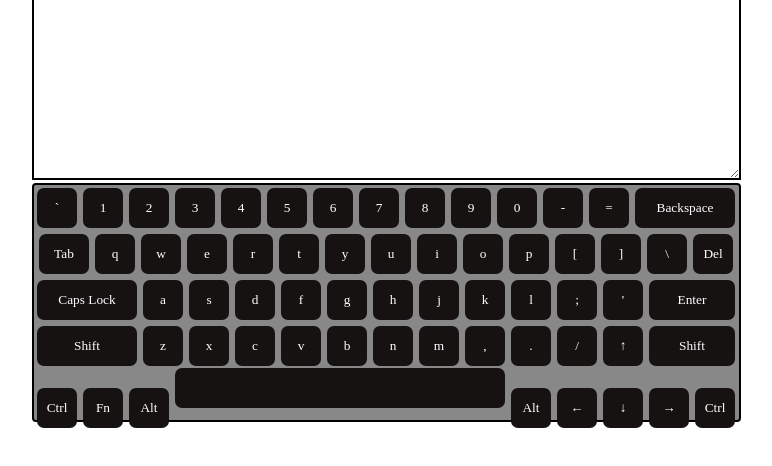
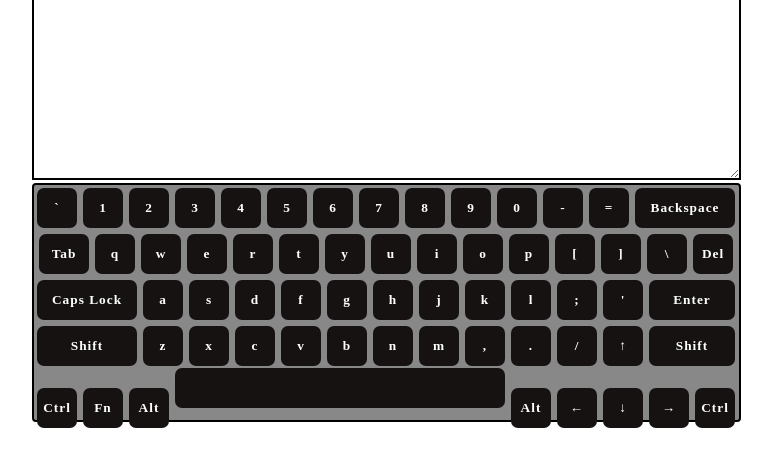
Before and after one commit to basilik1/virtual-keyboard, a plain HTML site: page index.html in a window 1280 px wide. Shown: the part 64-530 px from the top of the page, without its empty margins (254-1026 px from the left). Drawn offline with Linux system fonts and the light colour scheme.

Commit message:
feat: Added functionality for display, added styles

```diff
--- a/css/main.css
+++ b/css/main.css
@@ -29,6 +29,7 @@ body {
 	width: 705px;
 	height: 200px;
 	border: 2px solid #000;
+	font-size: 20px;
 }
 
 .keyboard-body {
@@ -47,8 +48,10 @@ body {
 	/* border: 1px solid #000; */
 	margin:  3px ;
 	cursor: pointer;
-	font-weight: 500;
+	font-weight: 700;
 	border-radius: 7px;
+	line-height: 40px;
+	letter-spacing: 1px;
 }
 
 .keyboard-key:hover {
@@ -56,6 +59,11 @@ body {
 }
 
 .keyboard-key:active {
+	background-color: #4e4d4d;
+	border-radius: 15px;
+}
+
+.active {
 	background-color: #4e4d4d;
 	border-radius: 15px;
 }
--- a/js/main.js
+++ b/js/main.js
@@ -17,75 +17,75 @@ keyboardDiv.append(keyboardText, keyboardBody);
 keyboardBody.append(keyboardLine);
 
 const keyboardKeysArr = [
-  { label: '`', value: '`' },
-  { label: '1', value: '1' },
-  { label: '2', value: '2' },
-  { label: '3', value: '3' },
-  { label: '4', value: '4' },
-  { label: '5', value: '5' },
-  { label: '6', value: '6' },
-  { label: '7', value: '7' },
-  { label: '8', value: '8' },
-  { label: '9', value: '9' },
-  { label: '0', value: '0' },
-  { label: '-', value: '-' },
-  { label: '=', value: '=' },
+  { data: "data-special", label: '`', value: '`' },
+  { data: "data-special", label: '1', value: '1' },
+  { data: "data-special", label: '2', value: '2' },
+  { data: "data-special", label: '3', value: '3' },
+  { data: "data-special", label: '4', value: '4' },
+  { data: "data-special", label: '5', value: '5' },
+  { data: "data-special", label: '6', value: '6' },
+  { data: "data-special", label: '7', value: '7' },
+  { data: "data-special", label: '8', value: '8' },
+  { data: "data-special", label: '9', value: '9' },
+  { data: "data-special", label: '0', value: '0' },
+  { data: "data-special", label: '-', value: '-' },
+  { data: "data-special", label: '=', value: '=' },
   { label: 'Backspace', value: 'Backspace' },
 
   { label: 'Tab', value: 'Tab' },
-  { label: 'Q', value: 'q' },
-  { label: 'W', value: 'w' },
-  { label: 'E', value: 'e' },
-  { label: 'R', value: 'r' },
-  { label: 'T', value: 't' },
-  { label: 'Y', value: 'y' },
-  { label: 'U', value: 'u' },
-  { label: 'I', value: 'i' },
-  { label: 'O', value: 'o' },
-  { label: 'P', value: 'p' },
-  { label: '[', value: '[' },
-  { label: ']', value: ']' },
-  {  label: '\\', value: '\\'  },
-  {  label: 'Del', value: 'Del'  },
+  { data: "data-register", label: 'Q', value: 'q' },
+  { data: "data-register", label: 'W', value: 'w' },
+  { data: "data-register", label: 'E', value: 'e' },
+  { data: "data-register", label: 'R', value: 'r' },
+  { data: "data-register", label: 'T', value: 't' },
+  { data: "data-register", label: 'Y', value: 'y' },
+  { data: "data-register", label: 'U', value: 'u' },
+  { data: "data-register", label: 'I', value: 'i' },
+  { data: "data-register", label: 'O', value: 'o' },
+  { data: "data-register", label: 'P', value: 'p' },
+  { data: "data-special", label: '[', value: '[' },
+  { data: "data-special", label: ']', value: ']' },
+  { data: "data-special", label: '\\', value: '\\'  },
+  { label: 'Del', value: 'Del'  },
 
   {  label: 'Caps Lock', value: 'Caps Lock' },
-  {  label: 'A', value: 'a' },
-  {  label: 'S', value: 's' },
-  {  label: 'D', value: 'd' },
-  {  label: 'F', value: 'f' },
-  {  label: 'G', value: 'g' },
-  {  label: 'H', value: 'h' },
-  {  label: 'J', value: 'j' },
-  {  label: 'K', value: 'k' },
-  {  label: 'L', value: 'l' },
-  {  label: ';', value: ';' },
-  {  label: "'", value: "'" },
-  { label: 'Enter', value: 'Enter' },
+  {  data: "data-register", label: 'A', value: 'a' },
+  {  data: "data-register", label: 'S', value: 's' },
+  {  data: "data-register", label: 'D', value: 'd' },
+  {  data: "data-register", label: 'F', value: 'f' },
+  {  data: "data-register", label: 'G', value: 'g' },
+  {  data: "data-register", label: 'H', value: 'h' },
+  {  data: "data-register", label: 'J', value: 'j' },
+  {  data: "data-register", label: 'K', value: 'k' },
+  {  data: "data-register", label: 'L', value: 'l' },
+  {  data: "data-special", label: ';', value: ';' },
+  {  data: "data-special", label: "'", value: "'" },
+  { label: 'Enter', value: 'Enter'},
 
   {  label: 'shiftLeft', value: 'Shift' },
-  {  label: 'Z', value: 'z' },
-  {  label: 'X', value: 'x' },
-  {  label: 'C', value: 'c' },
-  {  label: 'V', value: 'v' },
-  {  label: 'B', value: 'b' },
-  {  label: 'N', value: 'n' },
-  {  label: 'M', value: 'm' },
-  {  label: ',', value: ',' },
-  {  label: '.', value: '.' },
-  {  label: '/', value: "/" },
-  {  label: 'up', value: '↑' },
+  {  data: "data-register", label: 'Z', value: 'z' },
+  {  data: "data-register", label: 'X', value: 'x' },
+  {  data: "data-register", label: 'C', value: 'c' },
+  {  data: "data-register", label: 'V', value: 'v' },
+  {  data: "data-register", label: 'B', value: 'b' },
+  {  data: "data-register", label: 'N', value: 'n' },
+  {  data: "data-register", label: 'M', value: 'm' },
+  {  data: "data-special", label: ',', value: ',' },
+  {  data: "data-special", label: '.', value: '.' },
+  {  data: "data-special", label: '/', value: "/" },
+  {  data: "data-special", label: 'up', value: '↑' },
   {  label: 'shiftRight', value: 'Shift' },
 
   {  label: 'Ctrl', value: 'Ctrl' },
   {  label: 'Fn', value: 'Fn' },
   {  label: 'Alt', value: 'Alt' },
-  {  label: 'Space', value: '' },
+  {   data: "data-special", label: 'Space', value: ' ' },
   {  label: 'Alt', value: 'Alt' },
   {  label: 'left', value: '←' },
   {  label: 'down', value: '↓' },
   {  label: 'right', value: '→' },
-  {  label: 'Ctrl', value: 'Ctrl' },
-];
+  {  label: 'Ctrl', value: 'Ctrl' }
+]
 console.log(keyboardKeysArr.length);
 
 for ( let i = 0; i < keyboardKeysArr.length; i++ ) {
@@ -94,7 +94,10 @@ for ( let i = 0; i < keyboardKeysArr.length; i++ ) {
 
   keyboardKey.className = "keyboard-key";
   keyboardSpan.className = "keyboard-span";
+  const value = keyboardKeysArr[i].value;
   keyboardSpan.innerHTML = keyboardKeysArr[i].value;
+
+  keyboardKey.setAttribute(keyboardKeysArr[i].data, keyboardKeysArr[i].value.toLowerCase());
 
   keyboardLine.append( keyboardKey);
   keyboardKey.append( keyboardSpan);
@@ -104,9 +107,11 @@ for ( let i = 0; i < keyboardKeysArr.length; i++ ) {
   }
   if(keyboardKeysArr[i].label === "shiftRight") {
     keyboardKey.classList.add('shiftRight');
+    keyboardKey.classList.add('shift');
   }
   if(keyboardKeysArr[i].label === "shiftLeft") {
-    keyboardKey.classList.add('shiftLeft');
+    keyboardKey.classList.add("shiftLeft");
+    keyboardKey.classList.add("shift");
   }
   if(keyboardKeysArr[i].label === "Tab") {
     keyboardKey.classList.add('tab');
@@ -117,9 +122,51 @@ for ( let i = 0; i < keyboardKeysArr.length; i++ ) {
   if(keyboardKeysArr[i].label === "Caps Lock") {
     keyboardKey.classList.add('capsLock');
   }
+  if(keyboardKeysArr[i].label === "Ctrl") {
+    keyboardKey.classList.add('ctrl');
+  }
+  if(keyboardKeysArr[i].label === "Fn") {
+    keyboardKey.classList.add('fn');
+  }
+  if(keyboardKeysArr[i].label === "Alt") {
+    keyboardKey.classList.add('alt');
+  }
   if(keyboardKeysArr[i].label === "Space") {
     keyboardKey.classList.add('space');
   }
+  if(keyboardKeysArr[i].label === "left") {
+    keyboardKey.classList.add('left');
+  }
+  if(keyboardKeysArr[i].label === "down") {
+    keyboardKey.classList.add('down');
+  }
+  if(keyboardKeysArr[i].label === "right") {
+    keyboardKey.classList.add('right');
+  }
+  if(keyboardKeysArr[i].label === "up") {
+    keyboardKey.classList.add('up');
+  }
+  const shiftLeft = document.querySelectorAll(".shift")[0];
+  const shiftRight = document.querySelectorAll(".shift")[1];
 
 
+  keyboardKey.addEventListener('click', (e) => {
+    let target = e.target;
+    let textarea = keyboardText;
+    let button = keyboardKeysArr[i]
+    textarea.focus();
+
+
+    if ( target.classList.contains("keyboard-key") ) {
+      if(button.hasOwnProperty("data")) {
+        textarea.value += target.textContent;
+      }
+    } else {
+      if ( target.classList.contains("backspace") ) {
+        textarea.value = textarea.value.slice(0, -1);
+      }
+    }
+
+
+  })
 }
```
